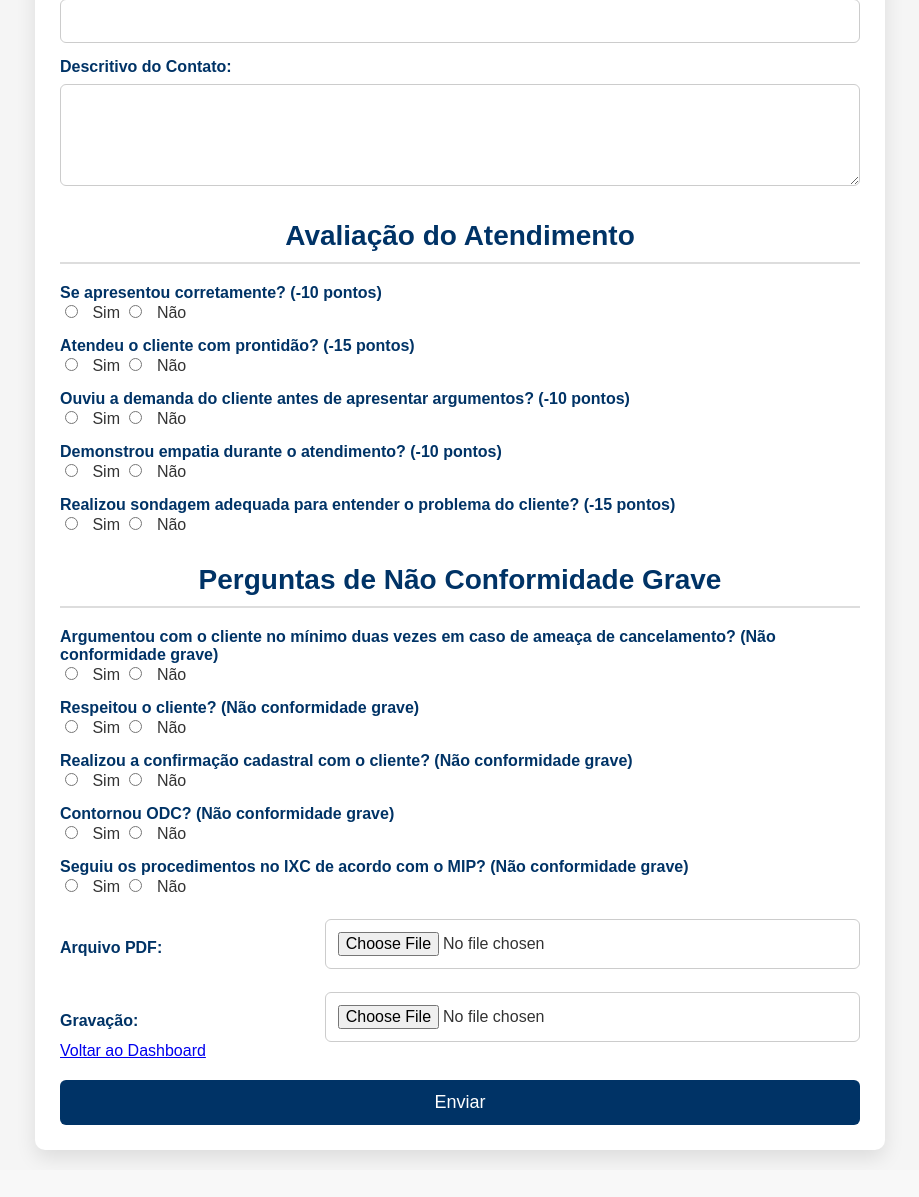
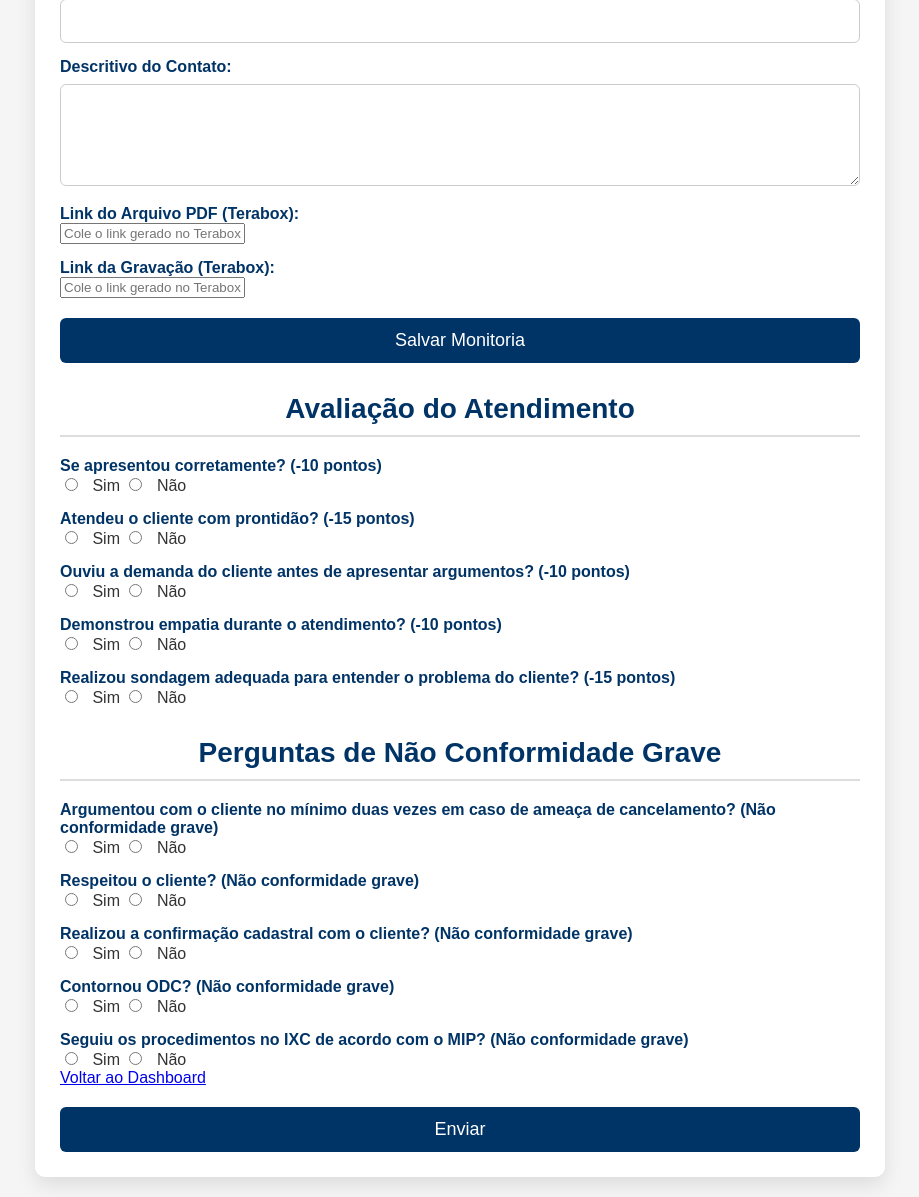
Before and after one commit to francisco627/monitoria2, a Flask app: page /monitoria in a window 1280 px wide. Shown: the part 613-1810 px from the top of the page, without its empty margins (180-1099 px from the left). Before the commit the page ends 1774 px from the top, so only its background shows below. Run offline with Flask 3, Linux system fonts and the light colour scheme.

Commit message:
template

```diff
--- a/templates/monitoria_form.html
+++ b/templates/monitoria_form.html
@@ -245,6 +245,14 @@
         <label for="descritivo">Descritivo do Contato:</label>
         <textarea name="descritivo" rows="4" required></textarea>
 
+        <label for="arquivo_pdf">Link do Arquivo PDF (Terabox):</label>
+    <input type="url" id="arquivo_pdf" name="arquivo_pdf" placeholder="Cole o link gerado no Terabox" required><br>
+
+    <label for="gravacao">Link da Gravação (Terabox):</label>
+    <input type="url" id="gravacao" name="gravacao" placeholder="Cole o link gerado no Terabox" required><br>
+
+    <button type="submit">Salvar Monitoria</button>
+
         <!-- Perguntas de Penalidade -->
         <h2>Avaliação do Atendimento</h2>
 
@@ -311,15 +319,6 @@
             <input type="radio" name="seguiu_procedimentos" value="Não"> Não
         </div>
 
-        <div class="file-upload">
-            <label for="arquivo_pdf">Arquivo PDF:</label>
-            <input type="file" name="arquivo_pdf" accept="application/pdf">
-        </div>
-
-        <div class="file-upload">
-            <label for="gravacao">Gravação:</label>
-            <input type="file" name="gravacao" accept="audio/*">
-        </div>
 <!-- Botão de Voltar ao Dashboard -->
 <a href="{{ url_for('dashboard') }}" class="back-button">Voltar ao Dashboard</a>
         <button type="submit">Enviar</button>
```
